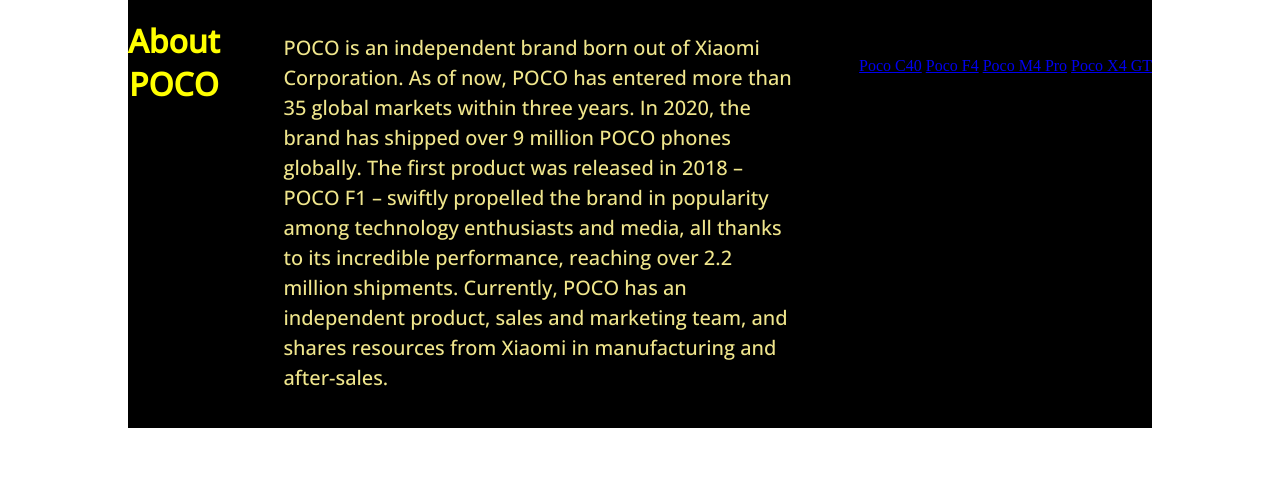
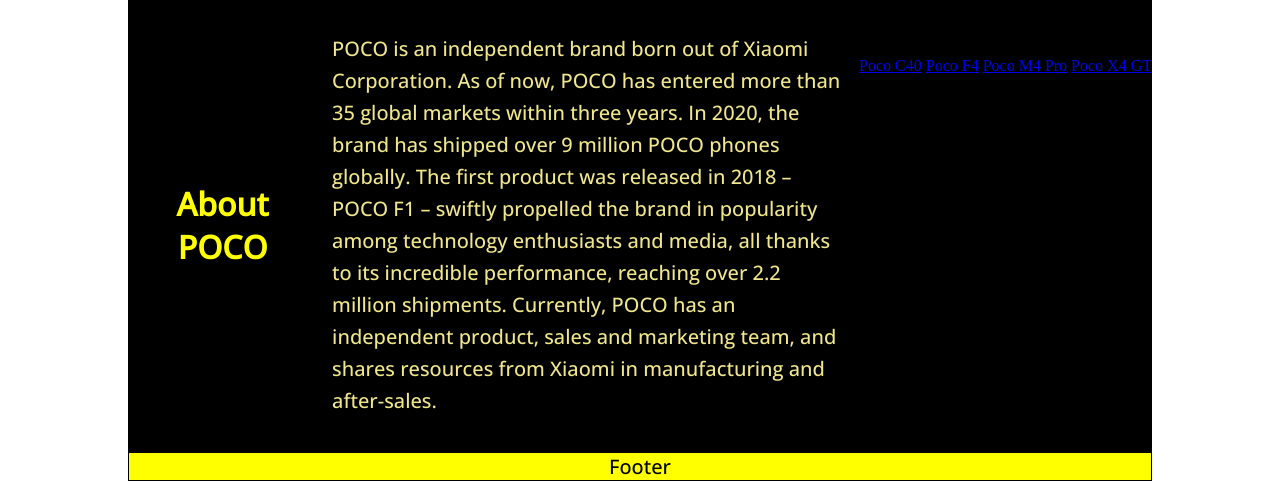
Before and after one commit to Jayyap1202/Jayyap1202.github.io, a plain HTML site: page week5/homework2.html in a window 1280 px wide. Shown: the part 862-1351 px from the top of the page. Before the commit the page ends 1298 px from the top, so only its background shows below. Drawn offline with nearby package versions, Linux system fonts and the light colour scheme.

Commit message:
complete content design

```diff
--- a/week5/css/homework2.css
+++ b/week5/css/homework2.css
@@ -52,9 +52,11 @@
     display: flex;
     justify-content: space-between;
     background-color: black;
+
 }
 
 #about {
+    margin: auto;
     color: yellow;
     font-family: 'Open Sans', sans-serif;
     text-align: center;
@@ -67,5 +69,13 @@
     font-size: 20px;
     width: 50%;
     padding: 15px;
-    line-height: 30px;
+    line-height: 32px;
 }
+
+.footer {
+    border: 1px solid black;
+    font-family: 'Open Sans', sans-serif;
+    text-align: center;
+    font-size: 20px;
+
+}
--- a/week5/homework2.html
+++ b/week5/homework2.html
@@ -53,6 +53,7 @@
                 </div>
             </div>
         </div>
+        <div class="footer">Footer</div>
     </div>
     <script>
         var myIndex = 0;
```
